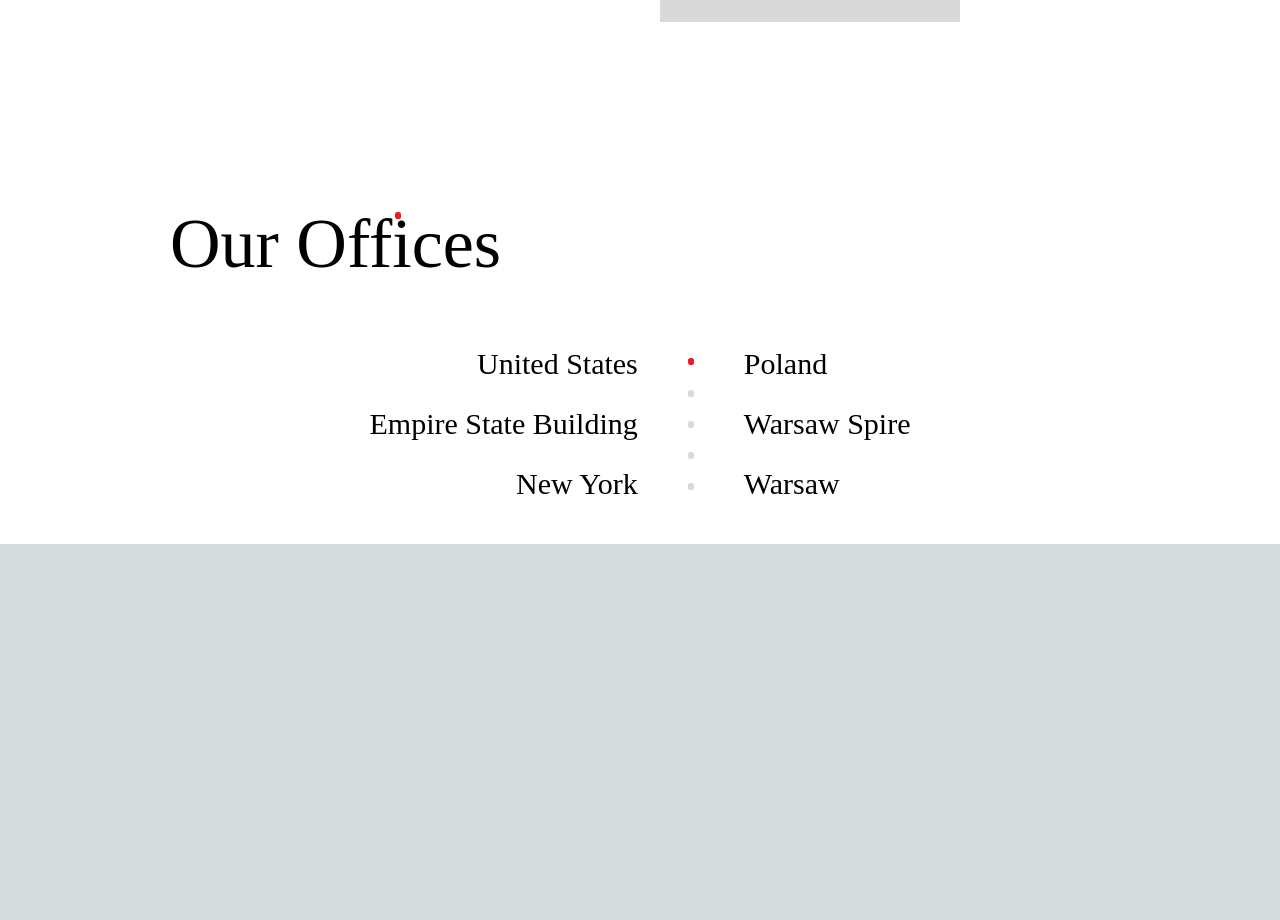
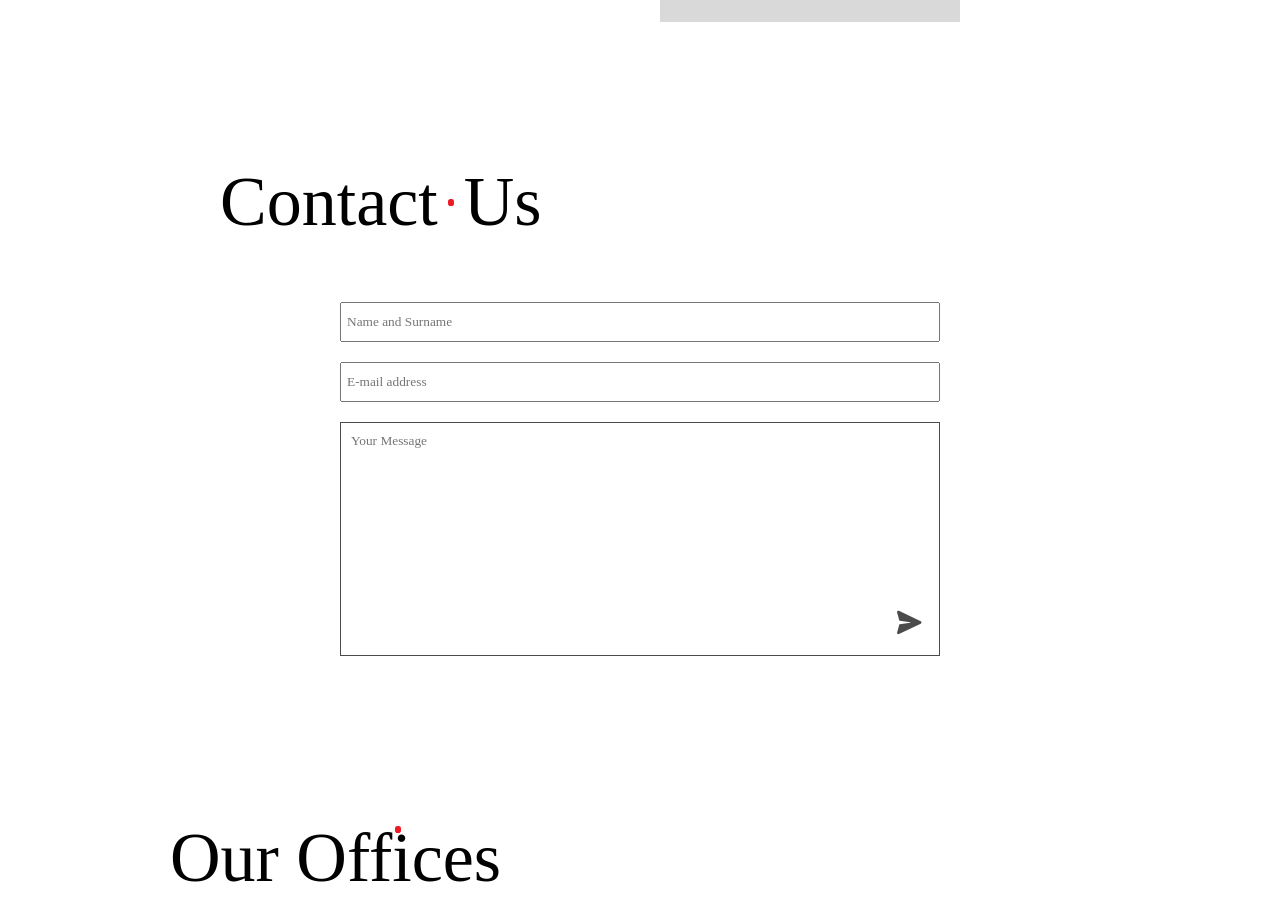
Before and after one commit to martastarnawska/landing-page, a Next.js app: page / in a window 1280 px wide. Shown: the part 2960-3880 px from the top of the page. Before the commit the page ends 3504 px from the top, so only its background shows below. Built offline with nearby package versions, Linux system fonts and the light colour scheme; no server answers; a web font is replaced by a local one.

Commit message:
style contact us component and include it in the app

```diff
--- a/src/app/page.js
+++ b/src/app/page.js
@@ -3,6 +3,8 @@ import Head from 'next/head'
 import HeroSection from '@/components/HeroSection';
 import OurServices from '@/components/OurServices';
 import AboutUs from '@/components/AboutUs';
+import ContactUs from '@/components/ContactUs';
+
 import OurOffices from '@/components/OurOffices';
 import "./page.scss";
 
@@ -15,6 +17,7 @@ const Home = () => (
           <HeroSection />
           <OurServices />
           <AboutUs />
+          <ContactUs />
           <OurOffices />
         </main>
     </>
--- /dev/null
+++ b/src/components/ContactUs.scss
@@ -0,0 +1,82 @@
+@import '../styles.scss';
+
+.contactUs {
+  max-width: 900px;
+  margin: 0 auto;
+  padding: 30px;
+
+  &__header {
+    display: flex;
+    gap: 10px;
+    align-items: center;
+  }
+
+  &__content {
+    margin: 50px 0;
+  }
+}
+
+.form {
+  display: flex;
+  flex-direction: column;
+  align-items: center;
+
+  &__input {
+    height: 40px;
+    width: 275px;
+    margin: 10px;
+    padding: 5px;
+    font-family: "freight-micro-pro", serif;
+  }
+
+  &__message {
+    width: 275px;
+    padding: 5px;
+    margin: 10px;
+    border: 1px solid $c-gray;
+    display: flex;
+    flex-direction: column;
+  }
+
+  &__textarea {
+    font-family: "freight-micro-pro", serif;
+    padding: 5px;
+    border: none;
+    resize: none;
+  }
+
+  &__errorMessage {
+    color: $c-red;
+    font-size: $font-size-xxs;
+  }
+
+  &__button {
+    padding: 10px;
+    background-color: transparent;
+    border: none;
+    cursor: pointer;
+    align-self: flex-end;
+  }
+
+  @include xs-screen {
+    &__input,
+    &__message {
+      width: 350px;
+    }
+  }
+
+  @include small-screen {
+    &__input,
+    &__message {
+      width: 550px;
+    }
+  }
+
+
+  @include tablet-screen {
+    &__input,
+    &__message {
+      width: 600px;
+    }
+  }
+}
```
